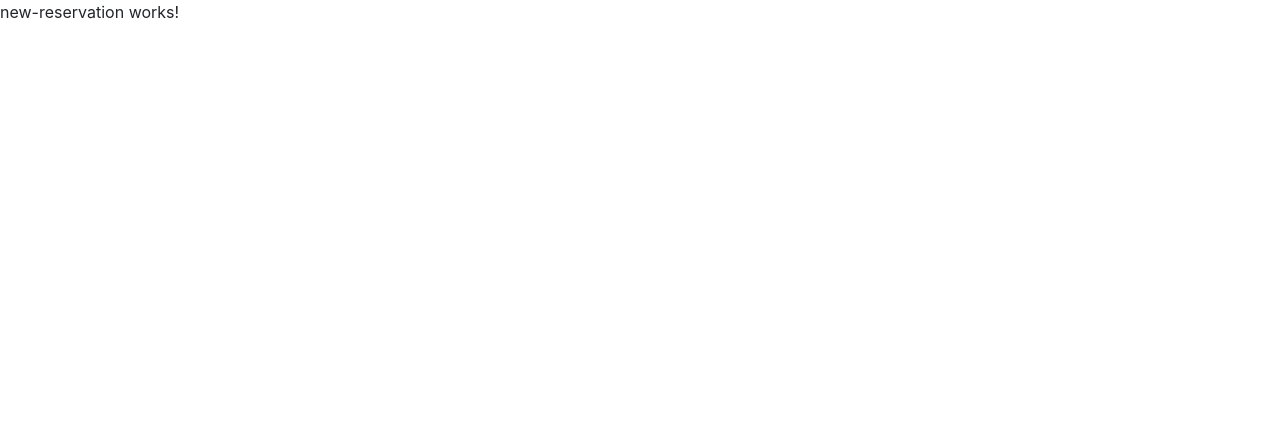
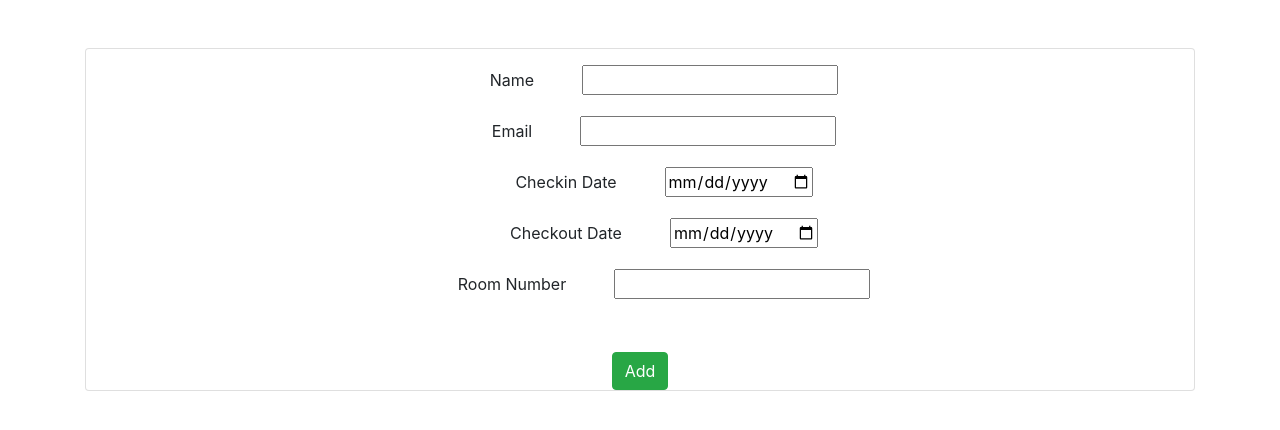
Before and after one commit to vinvins/hotel-reservation-management, an Angular app: page /new in a window 1280 px wide. Shown: the top 430 px of the page. Built offline with nearby package versions, Linux system fonts and the light colour scheme.

Commit message:
new reservation form and fields added

```diff
--- a/src/app/app.module.ts
+++ b/src/app/app.module.ts
@@ -3,6 +3,8 @@ import { BrowserModule } from '@angular/platform-browser';
 
 import { AppRoutingModule } from './app-routing.module';
 import { AppComponent } from './app.component';
+import { HomeModule } from './home/home.module';
+import { ReservationModule } from './reservation/reservation.module';
 
 @NgModule({
   declarations: [
@@ -10,7 +12,9 @@ import { AppComponent } from './app.component';
   ],
   imports: [
     BrowserModule,
-    AppRoutingModule
+    AppRoutingModule,
+    HomeModule,
+    ReservationModule
   ],
   providers: [],
   bootstrap: [AppComponent]
--- a/src/app/home/home.component.html
+++ b/src/app/home/home.component.html
@@ -1,2 +1,15 @@
-<p>home works!</p>
-<button class="btn btn-success">Test</button>
+<div class="container">
+
+        <div class="mt-5">
+            <div class="row">
+                <div class="col text-center">
+                    <button [routerLink]="['new']" class="btn btn-success pl-100">Add New Reservation</button>
+                </div>
+                <div class="col text-center">
+                    <button [routerLink]="['list']" class="btn btn-success pl-100">View All Reservations</button>
+                </div>
+
+            </div>
+        </div>
+
+</div>
--- a/src/app/home/home.module.ts
+++ b/src/app/home/home.module.ts
@@ -1,7 +1,7 @@
 import { NgModule } from '@angular/core';
 import { CommonModule } from '@angular/common';
 import { HomeComponent } from './home.component';
-
+import { RouterModule } from '@angular/router';
 
 
 @NgModule({
@@ -9,6 +9,7 @@ import { HomeComponent } from './home.component';
     HomeComponent
   ],
   imports: [
+    RouterModule,
     CommonModule
   ]
 })
--- a/src/app/new-reservation/new-reservation.component.html
+++ b/src/app/new-reservation/new-reservation.component.html
@@ -1 +1,39 @@
-<p>new-reservation works!</p>
+<div class="container">
+    <div class="card mt-5 text-center">
+
+
+<form>
+    <div class="row mt-3">
+        <div class="col" >
+            <label class="ml-5">Name</label>
+            <input class="ml-5 form-Control" type="text" />
+        </div>
+    </div>
+    <div class="row mt-3">
+        <div class="col">
+            <label class="ml-5">Email</label>
+            <input class="ml-5 form-Control" type="email" />
+        </div>
+    </div>
+    <div class="row mt-3">
+        <div class="col">
+            <label class="ml-5">Checkin Date</label>
+        <input class="ml-5 form-Control" type="date" />
+        </div>
+    </div>
+    <div class="row mt-3">
+        <div class="col">
+            <label class="ml-5">Checkout Date</label>
+            <input class="ml-5 form-Control" type="date" />
+        </div>
+    </div>
+    <div class="row mt-3">
+        <div class="col">
+            <label class="ml-5">Room Number</label>
+        <input class="ml-5 form-Control" type="number" />
+        </div>
+    </div>
+    <button class="btn btn-success mt-5" type="submit">Add</button>
+</form>
+</div>
+</div>
```
